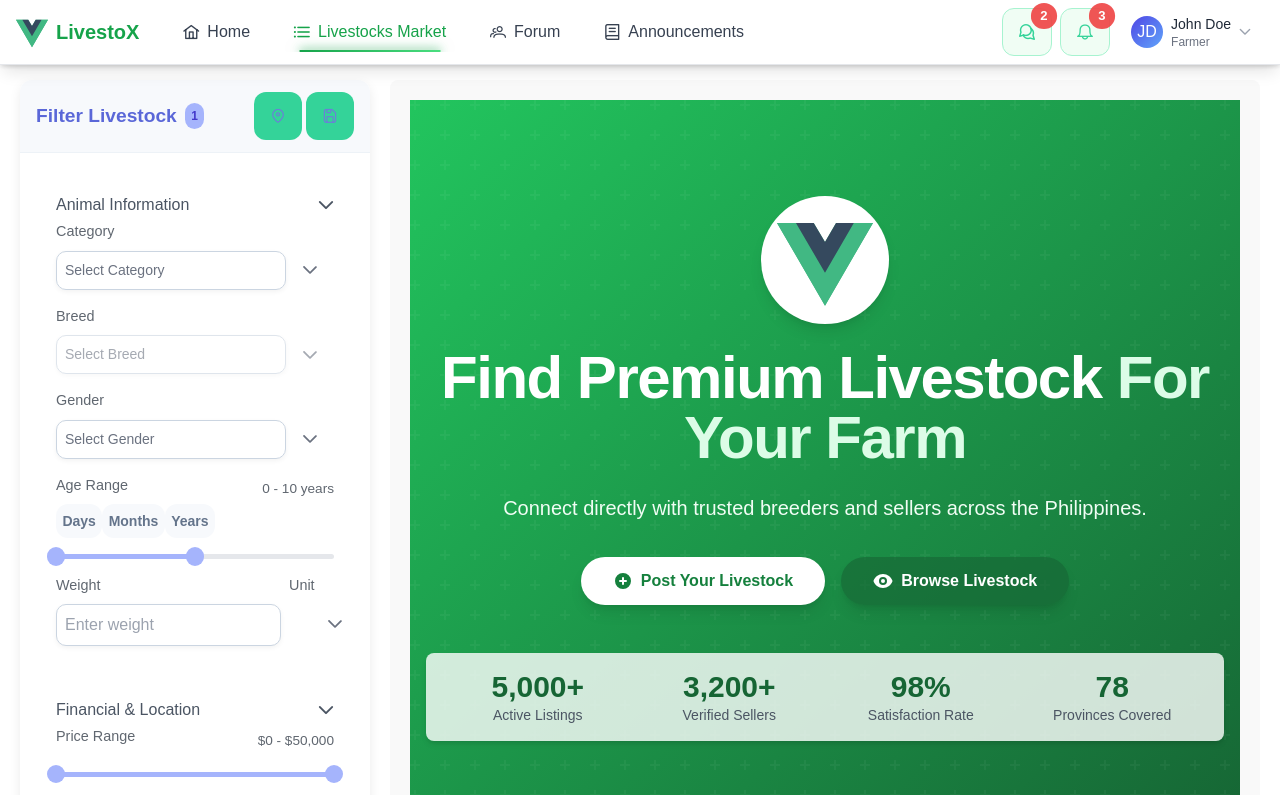
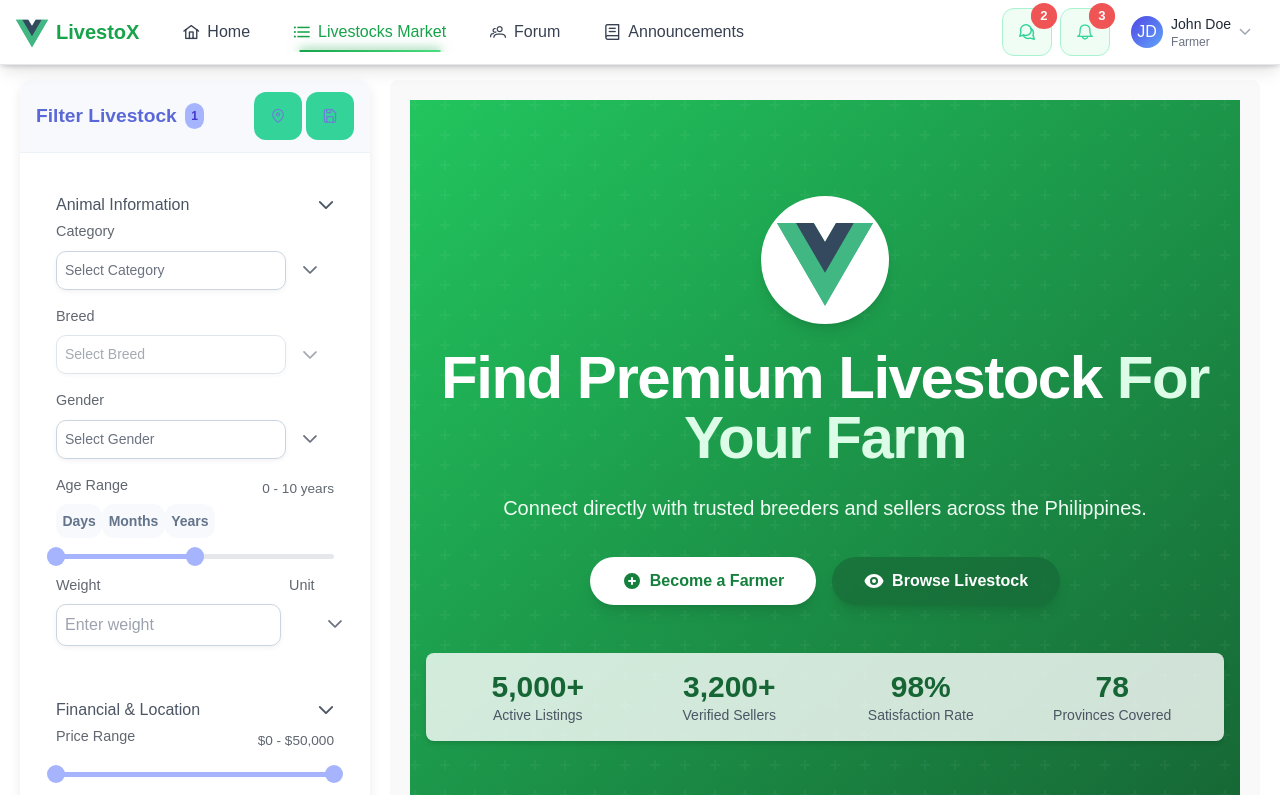
Before and after one commit to LawX22/LivestoX2, a Vue app: page /main/LivestockMarket in a window 1280 px wide. Shown: the top 795 px of the page. Built offline with nearby package versions, Linux system fonts and the light colour scheme; a web font is replaced by a local one.

Commit message:
Modified

```diff
--- a/index.html
+++ b/index.html
@@ -2,9 +2,9 @@
 <html lang="en">
   <head>
     <meta charset="UTF-8" />
-    <link rel="icon" type="image/svg+xml" href="/vite.svg" />
+    <link rel="icon" type="image/svg+xml" href="/src/assets/vue.svg" />
     <meta name="viewport" content="width=device-width, initial-scale=1.0" />
-    <title>LivestoX v2.1</title>
+    <title>LivestoX | Farm Connect</title>
   </head>
   <body>
     <div id="app"></div>
--- a/package.json
+++ b/package.json
@@ -1,5 +1,5 @@
 {
-  "name": "livestox_v2.1",
+  "name": "livestox2",
   "private": true,
   "version": "0.0.0",
   "type": "module",
--- a/src/views/main/LivestockMarket.vue
+++ b/src/views/main/LivestockMarket.vue
@@ -207,10 +207,11 @@ export default defineComponent({
         </div>
         <div class="main-content">
           <!-- Replace the existing content with the LivestockListing component -->
-          <!-- <LivestockListing :loading="loading" :filters="filters" @refresh-listings="handleApplyFilters" /> -->
+          <LivestockListing :loading="loading" :filters="filters" @refresh-listings="handleApplyFilters" />
 
           <!-- This is for FarmerLivestockListing component -->
-          <FarmerLivestockListings :loading="loading" :filters="filters" @refresh-listings="handleApplyFilters" />
+          <!-- <FarmerLivestockListings :loading="loading" :filters="filters" @refresh-listings="handleApplyFilters" /> -->
+
         </div>
       </div>
     </div>
```
Also changed, not shown: 1 other file (tests, documents, lock files or other folders).
